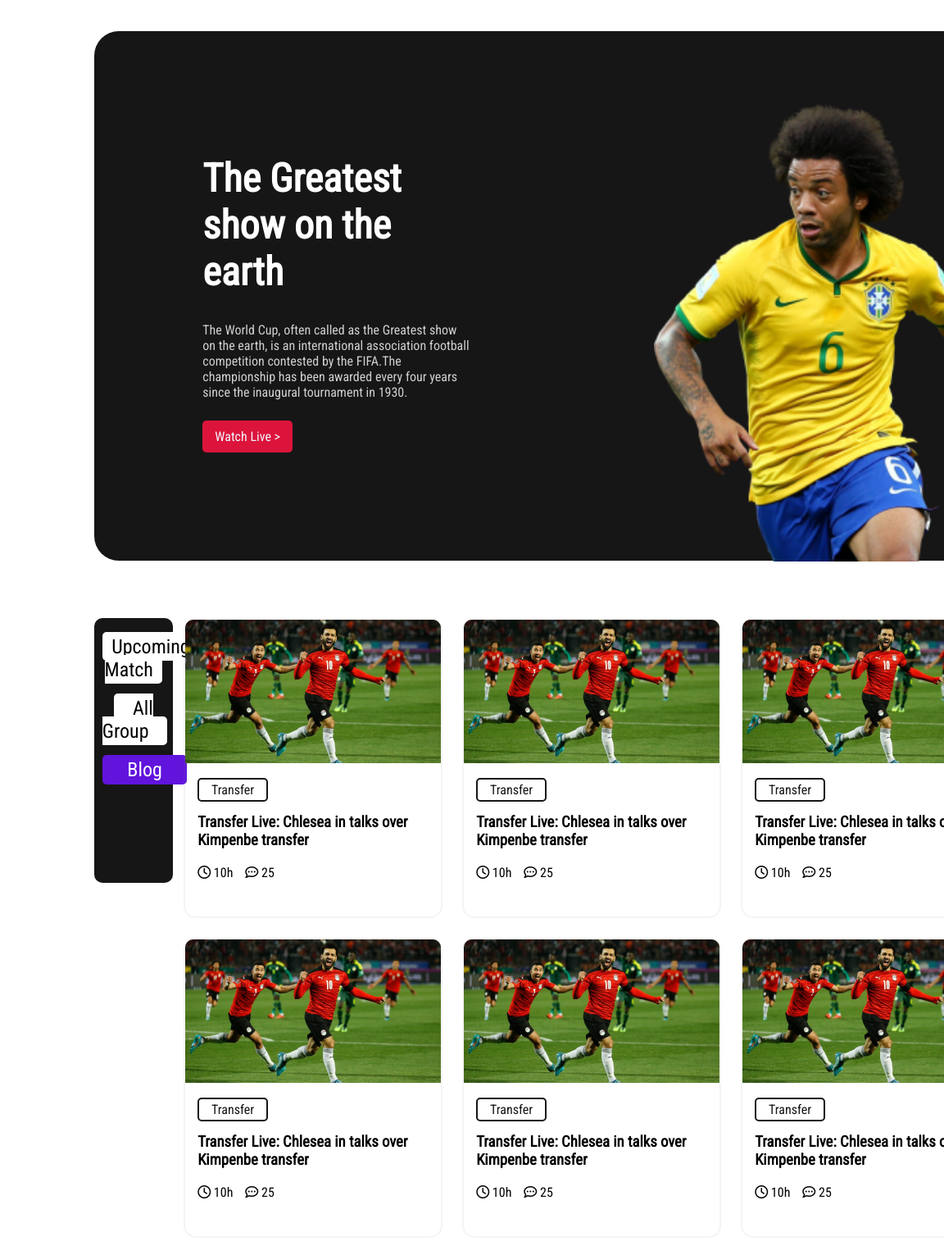
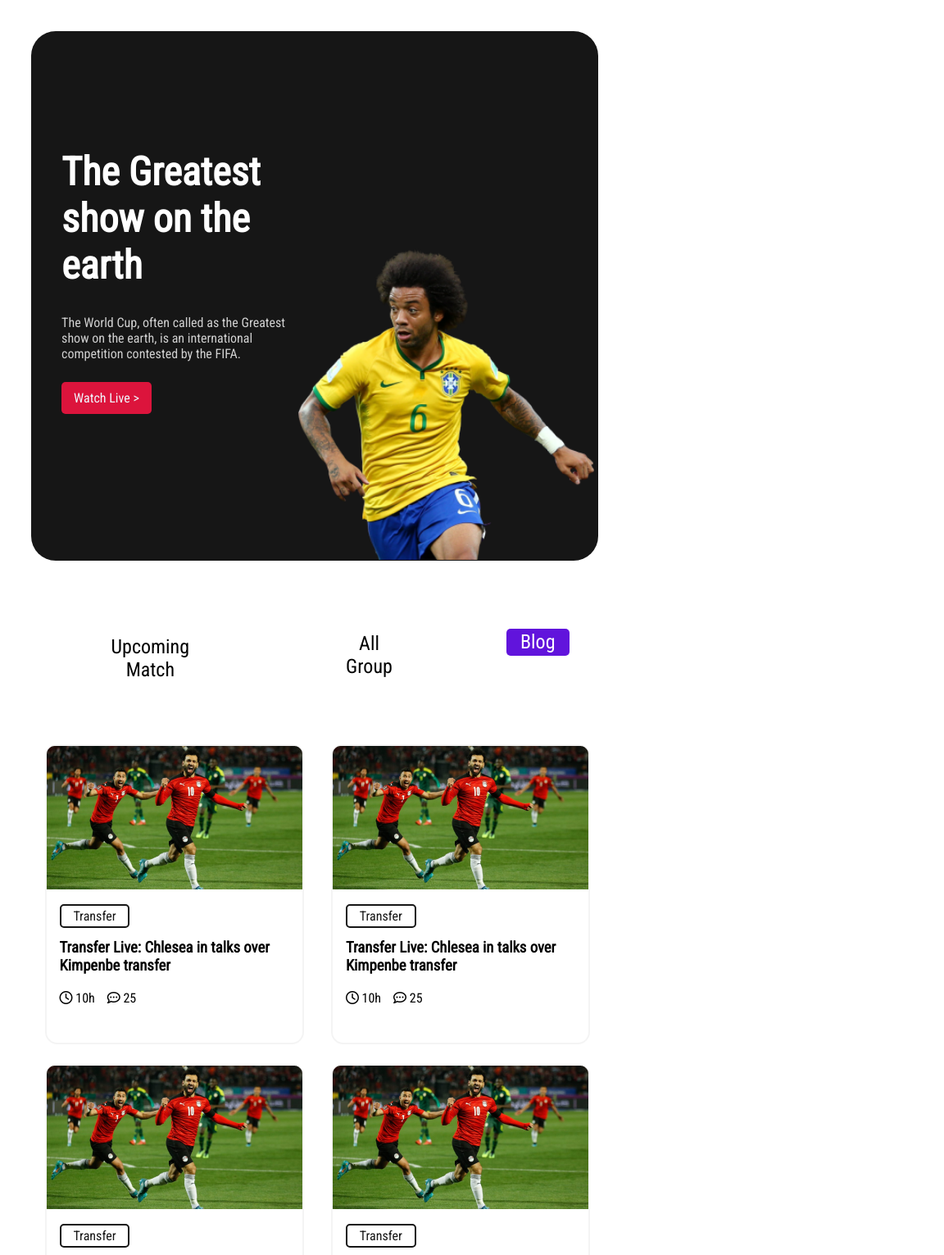
Before and after one commit to HasanC14/Live-Football--Schedule, a plain HTML site: page Watch Football/index.html in a window 768 px wide. Shown: the top 1531 px of the page at 82% size, 1152 px wide, since content can reach past the window. Drawn offline with Linux system fonts and the light colour scheme.

Commit message:
device adjustment

```diff
--- a/Watch Football/index.html
+++ b/Watch Football/index.html
@@ -33,9 +33,8 @@
                     <p class="description">
                         The World Cup, often called as the Greatest
                         show on the
-                        earth, is an international association football
-                        competition contested by the FIFA.The championship
-                        has been awarded every four years since the inaugural tournament in 1930.
+                        earth, is an international
+                        competition contested by the FIFA.
                     </p> <br>
                     <a href="#" class="button">Watch Live ></a>
                 </div>
@@ -55,7 +54,7 @@
                     <a href="#" class="menu-button two ">All Group</a>
                 </div>
                 <div>
-                    <a href="#" class="menu-button three ">Blog</a>
+                    <a href="#" class="menu-button three">Blog</a>
                 </div>
             </section>
 
@@ -170,7 +169,7 @@
                             </div>
                         </div>
                     </div>
-                    <div class="single-blog">
+                    <div class="single-blog hide">
                         <div class="thumbnail"><img src="Images/Blog Image.png"></div>
 
                         <div class="details">
@@ -188,7 +187,7 @@
                             </div>
                         </div>
                     </div>
-                    <div class="single-blog">
+                    <div class="single-blog hide">
                         <div class="thumbnail"><img src="Images/Blog Image.png"></div>
 
                         <div class="details">
@@ -206,7 +205,7 @@
                             </div>
                         </div>
                     </div>
-                    <div class="single-blog">
+                    <div class="single-blog hide">
                         <div class="thumbnail"><img src="Images/Blog Image.png"></div>
 
                         <div class="details">
@@ -227,7 +226,9 @@
                 </div>
             </section>
         </main>
+        <div class="special"><a href="#" class="button">View All</a></div>
     </div>
+
 
 </body>
 
--- a/Watch Football/style1.css
+++ b/Watch Football/style1.css
@@ -87,7 +87,6 @@ body {
     font-size: 1.5em;
     color: black;
     background-color: white;
-    padding: 10px 15px;
     border-radius: 5px;
     box-shadow: inset 0 0 0 0 crimson;
     transition: ease-in .5s;
@@ -160,6 +159,13 @@ body {
     padding-right: 15px;
 }
 
+/* Special Button */
+.special {
+    padding-left: 45%;
+    padding-bottom: 10%;
+    visibility: hidden;
+}
+
 /* Footer Section */
 
 footer {
@@ -204,6 +210,10 @@ Media Queries
 @media only screen and (max-width: 668px) {
 
     /* Header Section */
+    .main-body {
+        margin: 2%;
+    }
+
     .container1 {
         width: 100%;
     }
@@ -218,6 +228,7 @@ Media Queries
         display: flex;
         flex-direction: column;
         text-align: center;
+        padding-left: 13%;
     }
 
     .title {
@@ -226,15 +237,15 @@ Media Queries
 
     .header-image img {
         margin: 0;
-        width: 120%;
-        padding-top: 3.2%;
-        padding-left: 45%;
+        width: 133%;
+        padding-left: 50%;
     }
 
     /* Menu and Blog Section */
     .menu-section,
     .container2 {
         flex-direction: column;
+        padding-left: 5%;
     }
 
     .menu-section {
@@ -243,6 +254,7 @@ Media Queries
 
     .all-blog {
         grid-template-columns: repeat(1, 1fr);
+
     }
 
     /* Footer Section */
@@ -257,19 +269,76 @@ Media Queries
 }
 
 /* Tablet devices */
-/* @media only screen and (min-width: 669px) and (max-width: 992px) {
-    .container {
+@media only screen and (min-width: 669px) and (max-width: 992px) {
+
+    /* Header Section */
+    .main-body {
+        margin: 5%;
+    }
+
+    .container1 {
         width: 100%;
     }
 
-    .player,
-    .blog {
+    .header-section {
+        width: 734px;
+        height: 398px;
+    }
+
+    .header-text {
+        margin: 0;
+        padding-left: 5%;
+        padding-top: 15%;
+    }
+
+    .header-image {
+        padding-right: 28%;
+        padding-top: 29.5%;
+    }
+
+    .header-image img {
+        width: 250%;
+    }
+
+    /* Menu Button */
+    .menu-section {
+        height: 100%;
+        width: 100%;
+        flex-direction: row;
+        background-color: white;
+        margin-top: -13%;
+    }
+
+
+    .menu-button {
+        display: inline-block;
+    }
+
+    /* Blog Section */
+    .container2 {
+        width: 100%;
         flex-direction: column;
     }
 
-    .players,
-    .blocks,
-    .arekta {
+    .all-blog {
         grid-template-columns: repeat(2, 1fr);
     }
-} */
+
+    .hide {
+        display: none;
+    }
+
+    /* Special Button */
+    .special {
+        visibility: visible;
+    }
+
+    /* Footer Section */
+    .text span {
+        padding: 2%;
+    }
+
+    .fa-brands {
+        font-size: medium;
+    }
+}
--- a/Watch Football/style2.css
+++ b/Watch Football/style2.css
@@ -187,3 +187,147 @@ footer span {
     font-size: xx-large;
     padding: 0 3% 2% 3%;
 }
+
+
+/*-------------
+Media Queries
+--------------*/
+
+
+/* Mobile devices */
+@media only screen and (max-width: 668px) {
+
+    /* Header Section */
+    .main-body {
+        margin: 2%;
+    }
+
+    .container1 {
+        width: 100%;
+    }
+
+    .header-section {
+        width: 334px;
+        height: 472px;
+        flex-direction: column;
+    }
+
+    .header-text {
+        display: flex;
+        flex-direction: column;
+        text-align: center;
+        padding-left: 13%;
+    }
+
+    .title {
+        font-size: 2em;
+    }
+
+    .header-image img {
+        margin: 0;
+        width: 123%;
+        padding-left: 50%;
+    }
+
+    /* Menu and Blog Section */
+    .menu-section,
+    .container2 {
+        flex-direction: column;
+        padding-left: 5%;
+    }
+
+    .menu-section {
+        background-color: white;
+    }
+
+    .all-blog {
+        grid-template-columns: repeat(1, 1fr);
+
+    }
+
+    /* Footer Section */
+    .text {
+        flex-direction: column;
+        align-items: center;
+    }
+
+    .fa-brands {
+        font-size: medium;
+    }
+}
+
+/* Tablet devices */
+@media only screen and (min-width: 669px) and (max-width: 992px) {
+
+    /* Header Section */
+    .main-body {
+        margin: 5%;
+    }
+
+    .container1 {
+        width: 100%;
+    }
+
+    .header-section {
+        width: 734px;
+        height: 398px;
+    }
+
+    .header-text {
+        margin: 0;
+        padding-left: 5%;
+        padding-top: 15%;
+    }
+
+    .header-image {
+        padding-right: 30%;
+        padding-top: 33%;
+    }
+
+    .header-image img {
+        width: 280%;
+    }
+
+    /* Menu Button */
+    .menu-section {
+        height: 100%;
+        width: 100%;
+        flex-direction: row;
+        background-color: white;
+        margin-top: -13%;
+
+    }
+
+
+    .menu-button {
+        display: inline-block;
+    }
+
+    /* Blog Section */
+    .container2 {
+        width: 100%;
+        flex-direction: column;
+    }
+
+    .all-blog {
+        grid-template-columns: repeat(2, 1fr);
+    }
+
+    .hide {
+        display: none;
+    }
+
+    /* Special Button */
+    .special {
+        visibility: visible;
+    }
+
+    /* Footer Section */
+    .text span {
+        padding: 2%;
+    }
+
+    .fa-brands {
+        font-size: medium;
+    }
+}
```
Also changed, not shown: Watch Football/upcoming.html (+2 -3 lines).
